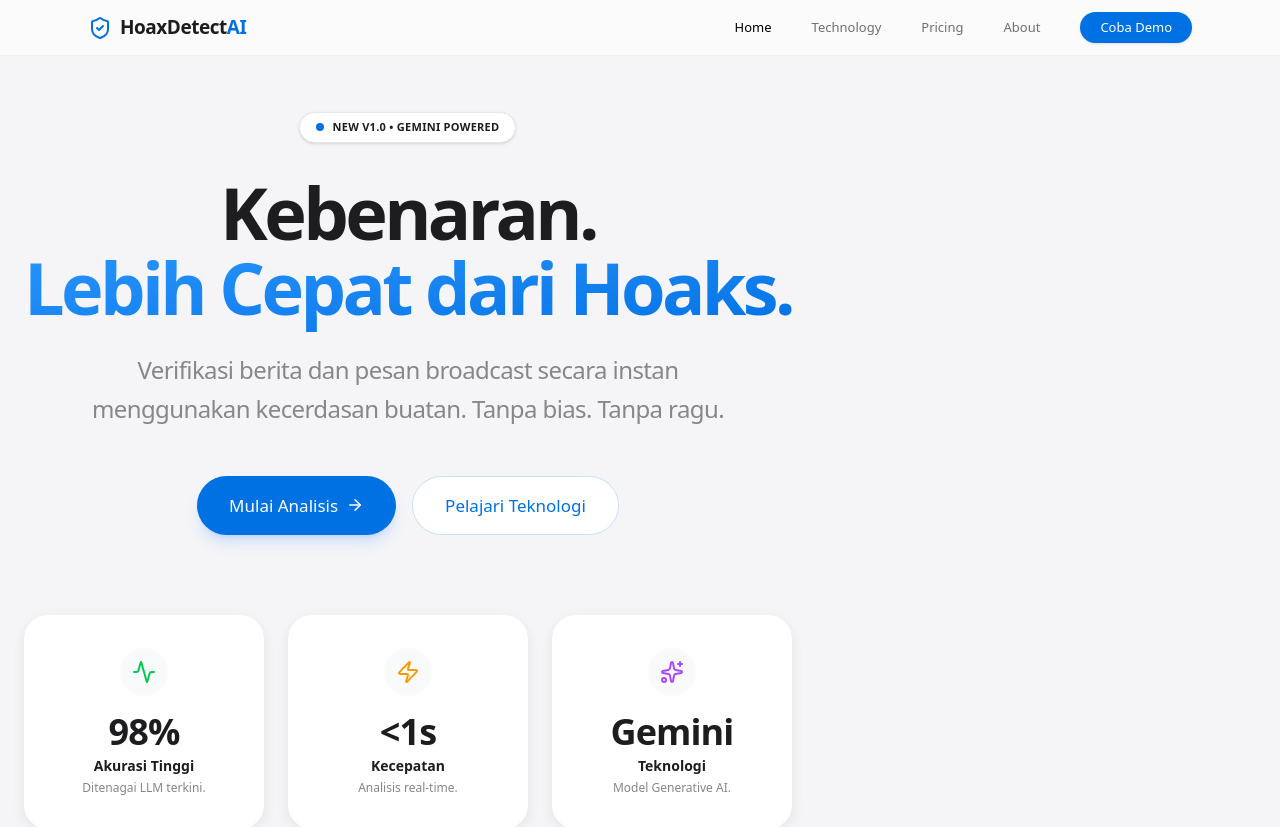
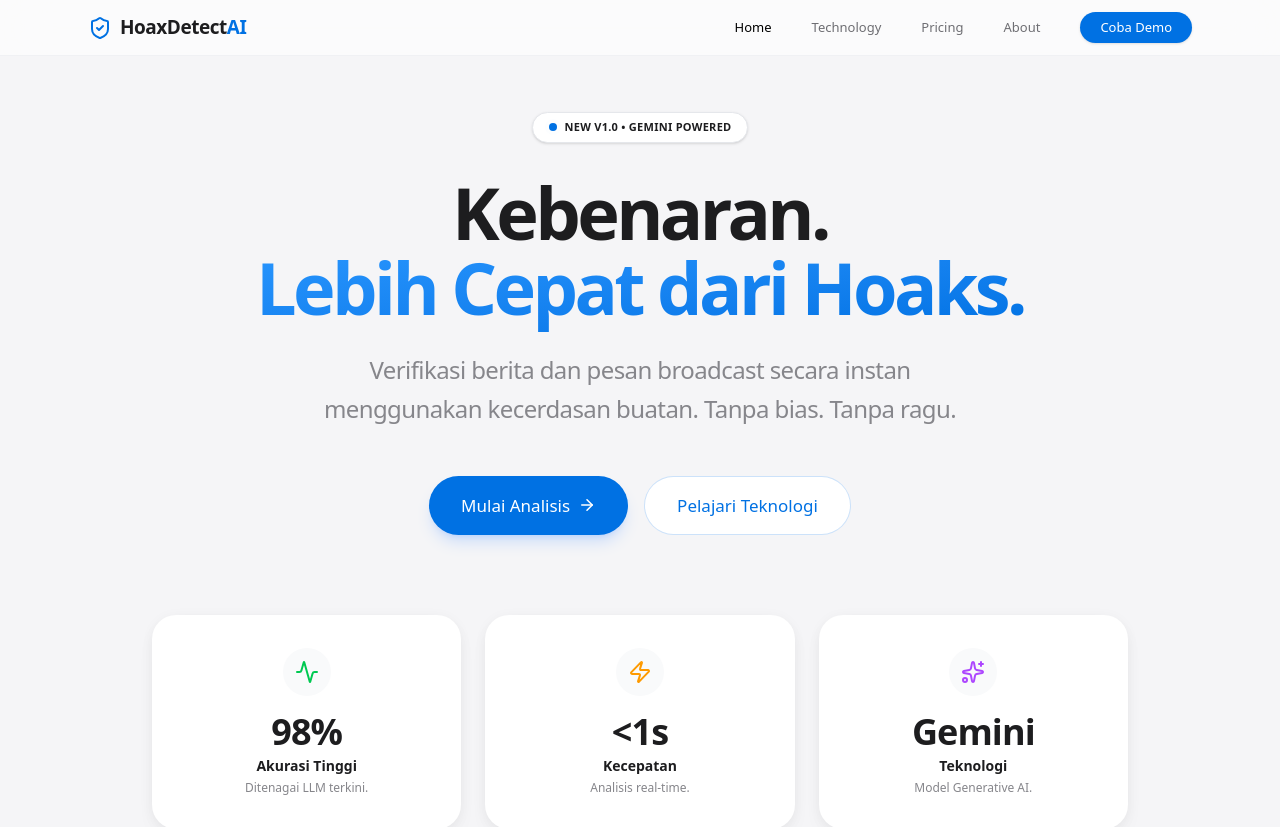
Before and after one commit to fathur-md/hoaxdetect-ai-saas, a React (Vite) app: page / in a window 1280 px wide. Shown: the top 827 px of the page. Built offline with nearby package versions, Linux system fonts and the light colour scheme.

Commit message:
update landingpage (centered)

```diff
--- a/src/Components/Pages/DetectorTool.jsx
+++ b/src/Components/Pages/DetectorTool.jsx
@@ -50,7 +50,7 @@ export const DetectorTool = () => {
     }
   };
   return (
-    <section className="mx-auto min-h-[85vh] max-w-4xl px-6 py-12">
+    <section className="mx-auto min-h-[85vh] w-full max-w-4xl px-6 py-12">
       <div className="mb-10 text-center">
         <h2 className="mb-3 text-3xl font-semibold text-[#1d1d1f]">
           Analisis Berita
@@ -60,7 +60,7 @@ export const DetectorTool = () => {
         </p>
       </div>
 
-      <div className="relative overflow-hidden rounded-3xl border border-gray-100 bg-white shadow-[0_8px_30px_rgb(0,0,0,0.04)] transition-all">
+      <div className="relative w-full overflow-hidden rounded-3xl border border-gray-100 bg-white shadow-[0_8px_30px_rgb(0,0,0,0.04)] transition-all">
         <div className="p-8">
           <textarea
             value={input}
--- a/src/Components/Pages/LandingPage.jsx
+++ b/src/Components/Pages/LandingPage.jsx
@@ -2,7 +2,7 @@ import { HeroSection } from "../UI/HeroSection";
 
 export const LandingPage = () => {
   return (
-    <div className="min-h-[200dvh]">
+    <div className="w-full">
       <HeroSection />
     </div>
   );
```
